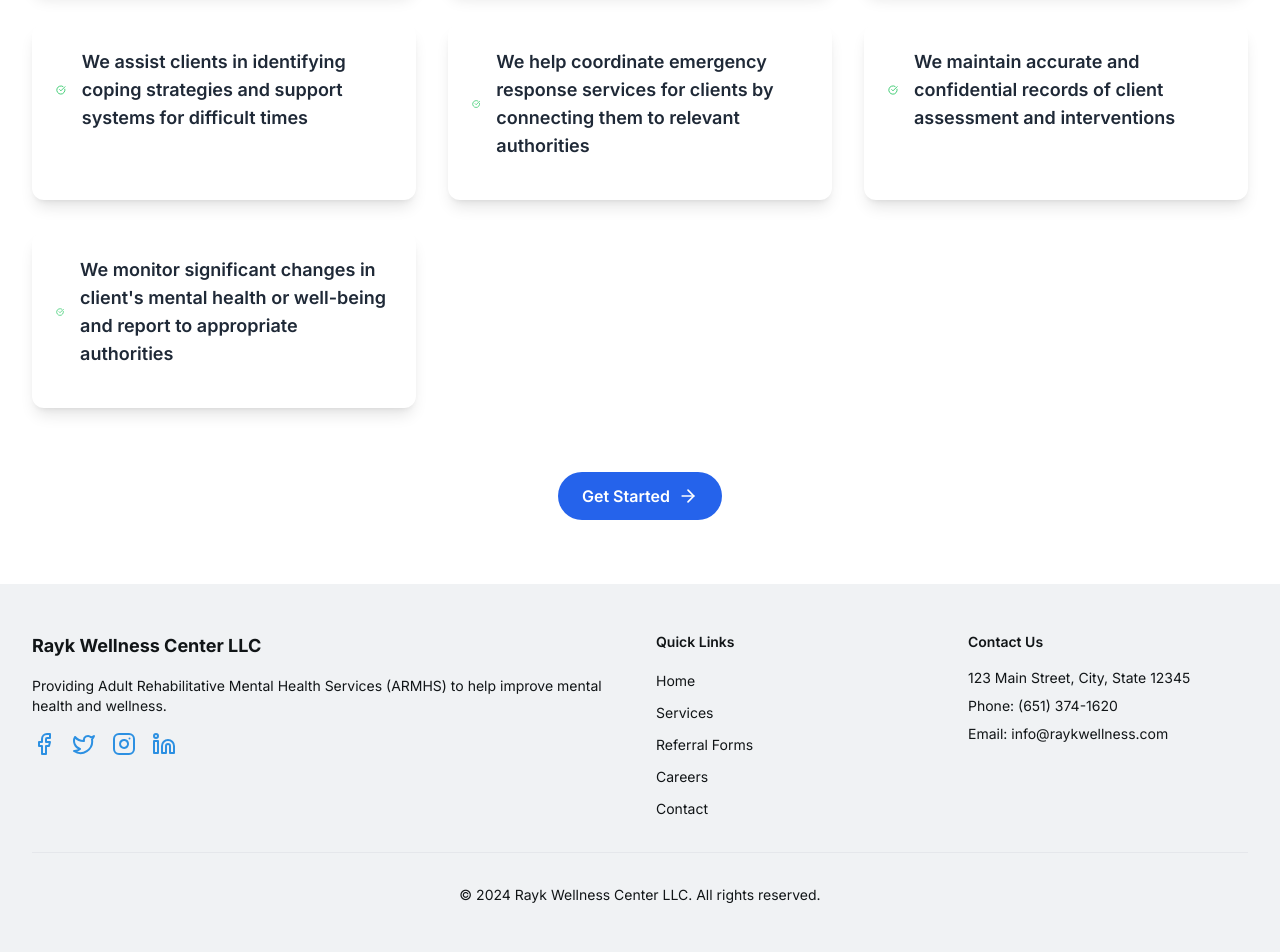
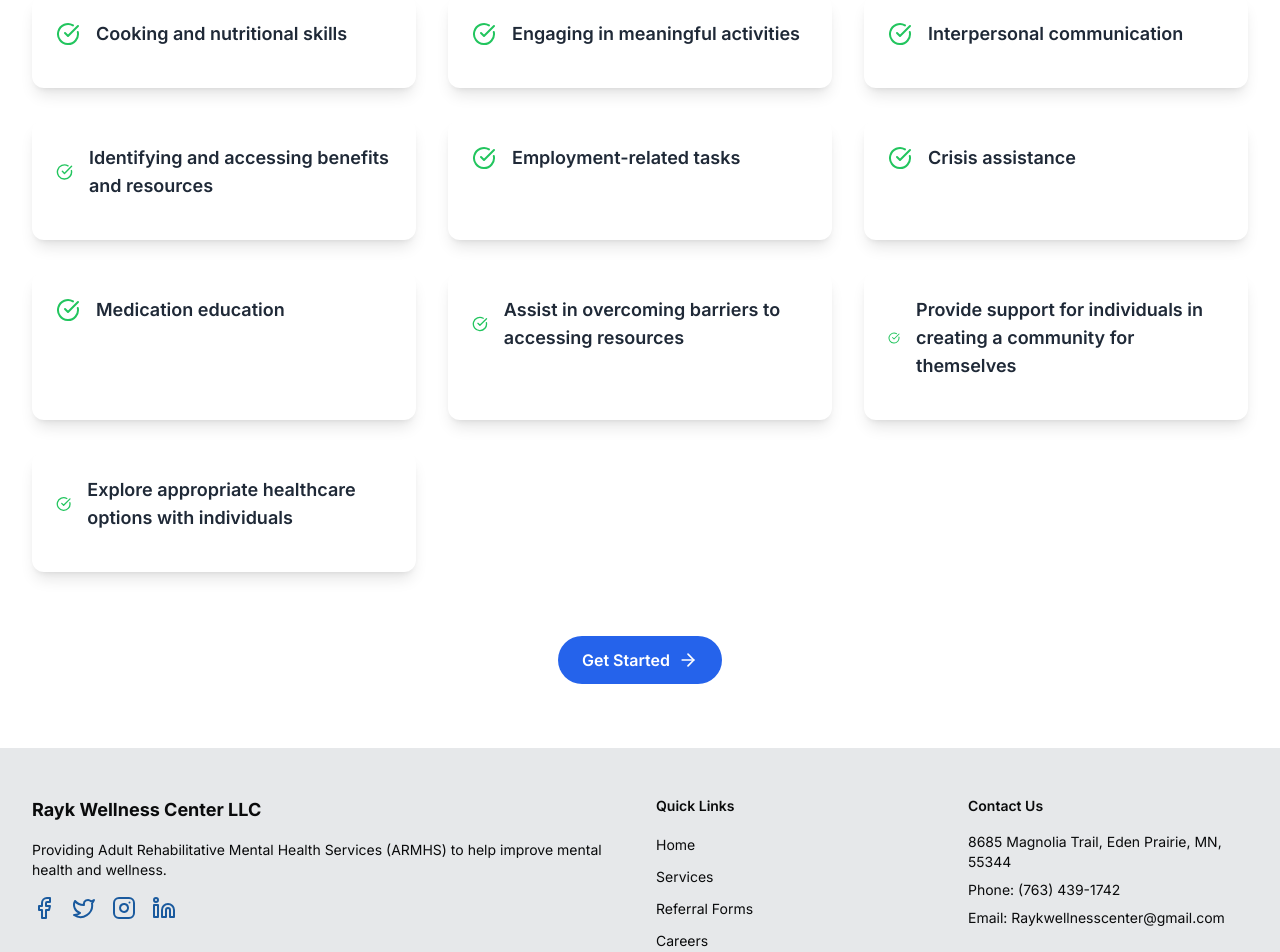
Before and after one commit to yusin888/Rayk-Wellness-Center-LLC, a Next.js app: page /services in a window 1280 px wide. Shown: the part 440-1392 px from the top of the page. Built offline with nearby package versions, Linux system fonts and the light colour scheme.

Commit message:
update the location details

```diff
--- a/app/page.tsx
+++ b/app/page.tsx
@@ -42,8 +42,7 @@ export default function Home() {
                     <span className="truncate">Learn More</span>
                   </button>
                 </Link>
-                <a download href="/Canvas-Health-ARMHS-Program-Referral-Form.docx">
-
+                <a download href="/Rayk-Wellness-Center-ARMHS-Program-Referral-Form.docx">
                   <button className="flex min-w-[84px] cursor-pointer items-center justify-center overflow-hidden rounded-full h-10 px-4 sm:h-12 sm:px-5 bg-[#f0f2f4] text-[#111517] text-sm font-bold leading-normal tracking-[0.015em] sm:text-base">
                     <span className="truncate">Referral Forms</span>
                   </button>
@@ -100,6 +99,7 @@ export default function Home() {
                 title: "Our Locations",
                 description:
                   "We provide ARMHS services to individuals living in the Twin Cities Metro Area, Central Minnesota, and Southern Minnesota. We also offer services to individuals living in select counties in Wisconsin.",
+                link: "https://www.google.com/maps/search/?api=1&query=8685+Magnolia+Trail,+Eden+Prairie,+MN,+55344"
               },
               {
                 image: "images/img4.png",
@@ -109,6 +109,23 @@ export default function Home() {
               },
             ].map((item, index) => (
               <div key={index} className="flex flex-col gap-3">
+                {item.link ? (
+                  <a href={item.link} target="_blank" rel="noopener noreferrer" className="group">
+                    <div
+                      className="w-full bg-center bg-no-repeat aspect-square bg-cover rounded-xl cursor-pointer transition-transform duration-300 group-hover:scale-105"
+                      style={{ backgroundImage: `url("${item.image}")` }}
+                    />
+                    <div>
+                      <h3 className="text-[#111517] text-lg font-medium leading-normal mb-2 group-hover:text-[#2c90e2] transition-colors duration-300">
+                        {item.title}
+                      </h3>
+                      <p className="text-[#647787] text-sm font-normal leading-normal group-hover:text-[#111517] transition-colors duration-300">
+                        {item.description}
+                      </p>
+                    </div>
+                  </a>
+                ) : (
+                  <>
                     <div
                       className="w-full bg-center bg-no-repeat aspect-square bg-cover rounded-xl"
                       style={{ backgroundImage: `url("${item.image}")` }}
@@ -121,6 +138,8 @@ export default function Home() {
                         {item.description}
                       </p>
                     </div>
+                  </>
+                )}
               </div>
             ))}
           </div>
--- a/app/services/page.tsx
+++ b/app/services/page.tsx
@@ -7,13 +7,19 @@ import Header from './../../components/Header';
 import Footer from './../../components/Footer';
 
 const services: string[] = [
-  "We help clients set goals and make decisions about their treatment plans",
-  "We provide holistic support and guidance to clients while respecting their autonomy",
-  "We help clients develop crisis prevention and intervention plans to address potential crises",
-  "We assist clients in identifying coping strategies and support systems for difficult times",
-  "We help coordinate emergency response services for clients by connecting them to relevant authorities",
-  "We maintain accurate and confidential records of client assessment and interventions",
-  "We monitor significant changes in client's mental health or well-being and report to appropriate authorities"
+  "Managing and coping with mental health symptoms",
+  "Healthy lifestyle skills and practices",
+  "Preventing relapse and sobriety management",
+  "Cooking and nutritional skills",
+  "Engaging in meaningful activities",
+  "Interpersonal communication",
+  "Identifying and accessing benefits and resources",
+  "Employment-related tasks",
+  "Crisis assistance",
+  "Medication education",
+  "Assist in overcoming barriers to accessing resources",
+  "Provide support for individuals in creating a community for themselves",
+  "Explore appropriate healthcare options with individuals"
 ];
 
 interface ServiceCardProps {
@@ -69,7 +75,8 @@ const ServicesPage: React.FC = () => {
             className="mt-16 text-center"
           >
             <a
-              href="/contact"
+              download
+              href="/Rayk-Wellness-Center-ARMHS-Program-Referral-Form.docx"
               className="inline-flex items-center px-6 py-3 bg-blue-600 text-white font-semibold rounded-full hover:bg-blue-700 transition-colors duration-300"
             >
               Get Started
--- a/components/Footer.tsx
+++ b/components/Footer.tsx
@@ -4,9 +4,11 @@ import { Facebook, Twitter, Instagram, Linkedin } from 'lucide-react';
 
 const Footer: React.FC = () => {
   const currentYear = new Date().getFullYear();
+  const locationAddress = "8685 Magnolia Trail, Eden Prairie, MN, 55344";
+  const googleMapsUrl = `https://www.google.com/maps/search/?api=1&query=${encodeURIComponent(locationAddress)}`;
 
   return (
-    <footer className="bg-[#f0f2f4] text-[#111517]">
+    <footer className="bg-[#e6e8ea] text-[#0a0b0c]">
       <div className="container mx-auto px-4 sm:px-6 lg:px-8 py-12">
         <div className="grid grid-cols-1 md:grid-cols-4 gap-8">
           <div className="col-span-1 md:col-span-2">
@@ -15,16 +17,16 @@ const Footer: React.FC = () => {
               Providing Adult Rehabilitative Mental Health Services (ARMHS) to help improve mental health and wellness.
             </p>
             <div className="flex space-x-4">
-              <a href="#facebook" className="text-[#2c90e2] hover:text-[#111517]">
+              <a href="#facebook" className="text-[#1a5a9e] hover:text-[#0a0b0c]">
                 <Facebook size={24} />
               </a>
-              <a href="#twitter" className="text-[#2c90e2] hover:text-[#111517]">
+              <a href="#twitter" className="text-[#1a5a9e] hover:text-[#0a0b0c]">
                 <Twitter size={24} />
               </a>
-              <a href="#instagram" className="text-[#2c90e2] hover:text-[#111517]">
+              <a href="#instagram" className="text-[#1a5a9e] hover:text-[#0a0b0c]">
                 <Instagram size={24} />
               </a>
-              <a href="#linkedin" className="text-[#2c90e2] hover:text-[#111517]">
+              <a href="#linkedin" className="text-[#1a5a9e] hover:text-[#0a0b0c]">
                 <Linkedin size={24} />
               </a>
             </div>
@@ -32,9 +34,14 @@ const Footer: React.FC = () => {
           <div>
             <h3 className="text-sm font-semibold mb-4">Quick Links</h3>
             <ul className="space-y-2">
-              {['Home', 'Services', 'Referral Forms', 'Careers', 'Contact'].map((item) => (
+              <li>
+                <Link href="/" className="text-sm hover:text-[#1a5a9e]">
+                  Home
+                </Link>
+              </li>
+              {['Services', 'Referral Forms', 'Careers', 'Contact'].map((item) => (
                 <li key={item}>
-                  <Link href={`/${item.toLowerCase().replace(' ', '-')}`} className="text-sm hover:text-[#2c90e2]">
+                  <Link href={`/${item.toLowerCase().replace(' ', '-')}`} className="text-sm hover:text-[#1a5a9e]">
                     {item}
                   </Link>
                 </li>
@@ -44,13 +51,17 @@ const Footer: React.FC = () => {
           <div>
             <h3 className="text-sm font-semibold mb-4">Contact Us</h3>
             <ul className="space-y-2 text-sm">
-              <li>123 Main Street, City, State 12345</li>
-              <li>Phone: (651) 374-1620</li>
-              <li>Email: info@raykwellness.com</li>
+              <li>
+                <a href={googleMapsUrl} target="_blank" rel="noopener noreferrer" className="hover:text-[#1a5a9e]">
+                  {locationAddress}
+                </a>
+              </li>
+              <li>Phone: (763) 439-1742</li>
+              <li>Email: <a href="mailto:Raykwellnesscenter@gmail.com" className="hover:text-[#1a5a9e]">Raykwellnesscenter@gmail.com</a></li>
             </ul>
           </div>
         </div>
-        <div className="border-t border-gray-200 mt-8 pt-8 text-sm text-center">
+        <div className="border-t border-gray-300 mt-8 pt-8 text-sm text-center">
           <p>&copy; {currentYear} Rayk Wellness Center LLC. All rights reserved.</p>
         </div>
       </div>
--- a/components/Header.tsx
+++ b/components/Header.tsx
@@ -62,7 +62,7 @@ const Header: React.FC = () => {
           <div className="flex items-center gap-4">
             <a href="tel:+16513741620" className={`hidden sm:flex items-center gap-2 ${isScrolled ? 'text-[#111517]' : 'text-white'} hover:text-[#2c90e2] transition-colors`}>
               <PhoneCall size={18} />
-              <span className="text-sm font-medium">(651) 374-1620</span>
+              <span className="text-sm font-medium">(763) 439-1742</span>
             </a>
             <button className={`p-2 rounded-full ${isScrolled ? 'text-[#111517] hover:bg-gray-100' : 'text-white hover:bg-white/20'} transition-colors`}>
               <Search size={20} />
```
Also changed, not shown: 2 other files (tests, documents, lock files or other folders). Lines whose indentation alone changed are shown as unchanged.
